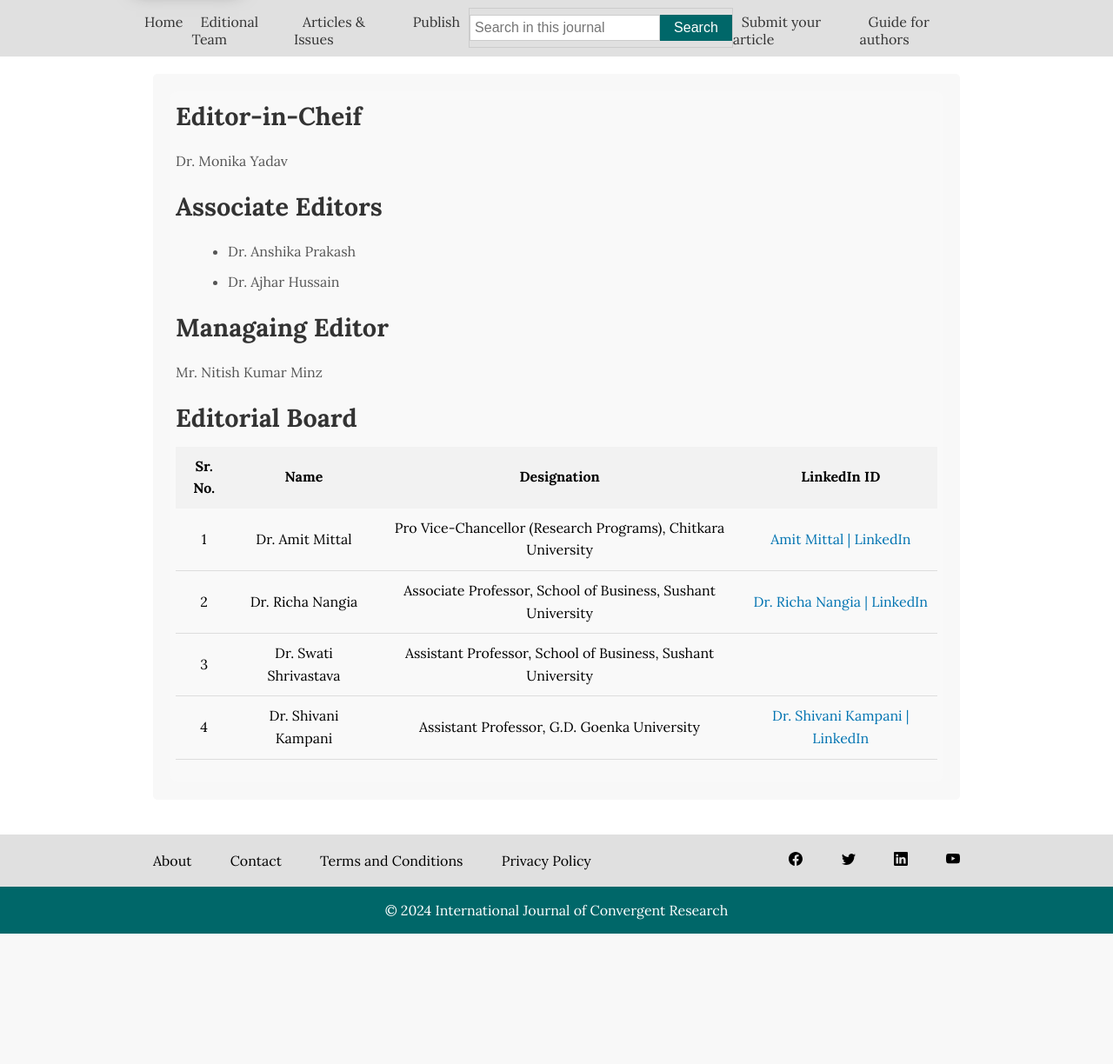
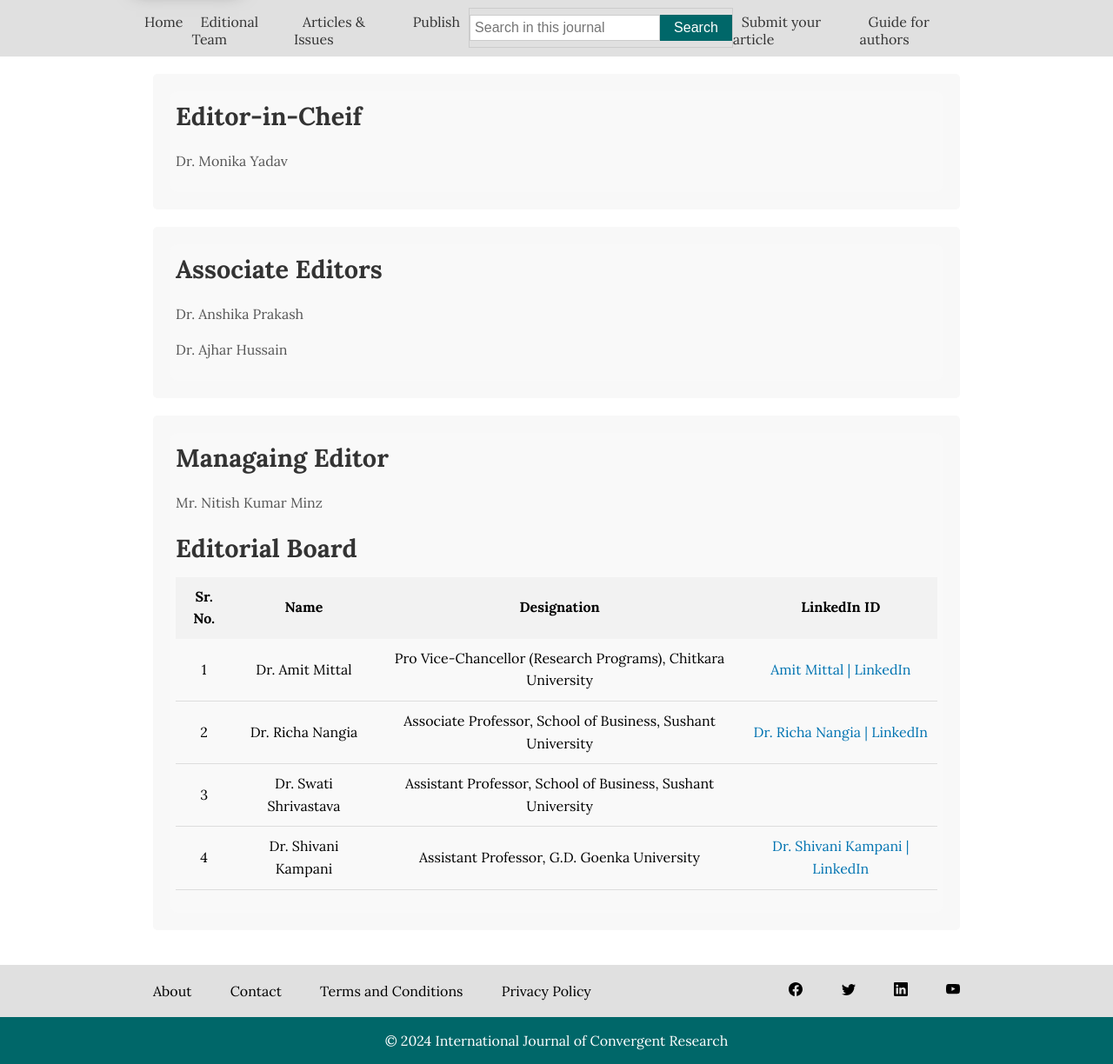
Before and after one commit to Om-Mishra7/IJCRES, a Flask app: page /editional_team in a window 1280 px wide. Shown: the part 269-1493 px from the top of the page at 87% size. Before the commit the page ends 1343 px from the top, so only its background shows below. Run offline with Flask 3, Linux system fonts and the light colour scheme.

Commit message:
Update editional_team.html

```diff
--- a/templates/editional_team.html
+++ b/templates/editional_team.html
@@ -5,14 +5,21 @@
     <div class="aim-scope-section">
         <h2>Editor-in-Cheif</h2>
         <p>Dr. Monika Yadav</p>
+</div>
+</section>
 
+<section class="about-journal">
+    <div class="aim-scope-section">
         <h2>Associate Editors </h2>
-        <ul>
-            <li>Dr. Anshika Prakash </li>
-            <li>Dr. Ajhar Hussain</li>
-        </ul>
+
+          <p>Dr. Anshika Prakash </p>
+            <p>Dr. Ajhar Hussain</p>
 
 
+</div>
+</section>
+<section class="about-journal">
+    <div class="aim-scope-section">
 
         <h2>Managaing Editor </h2>
         <p>Mr. Nitish Kumar Minz </p>
```
